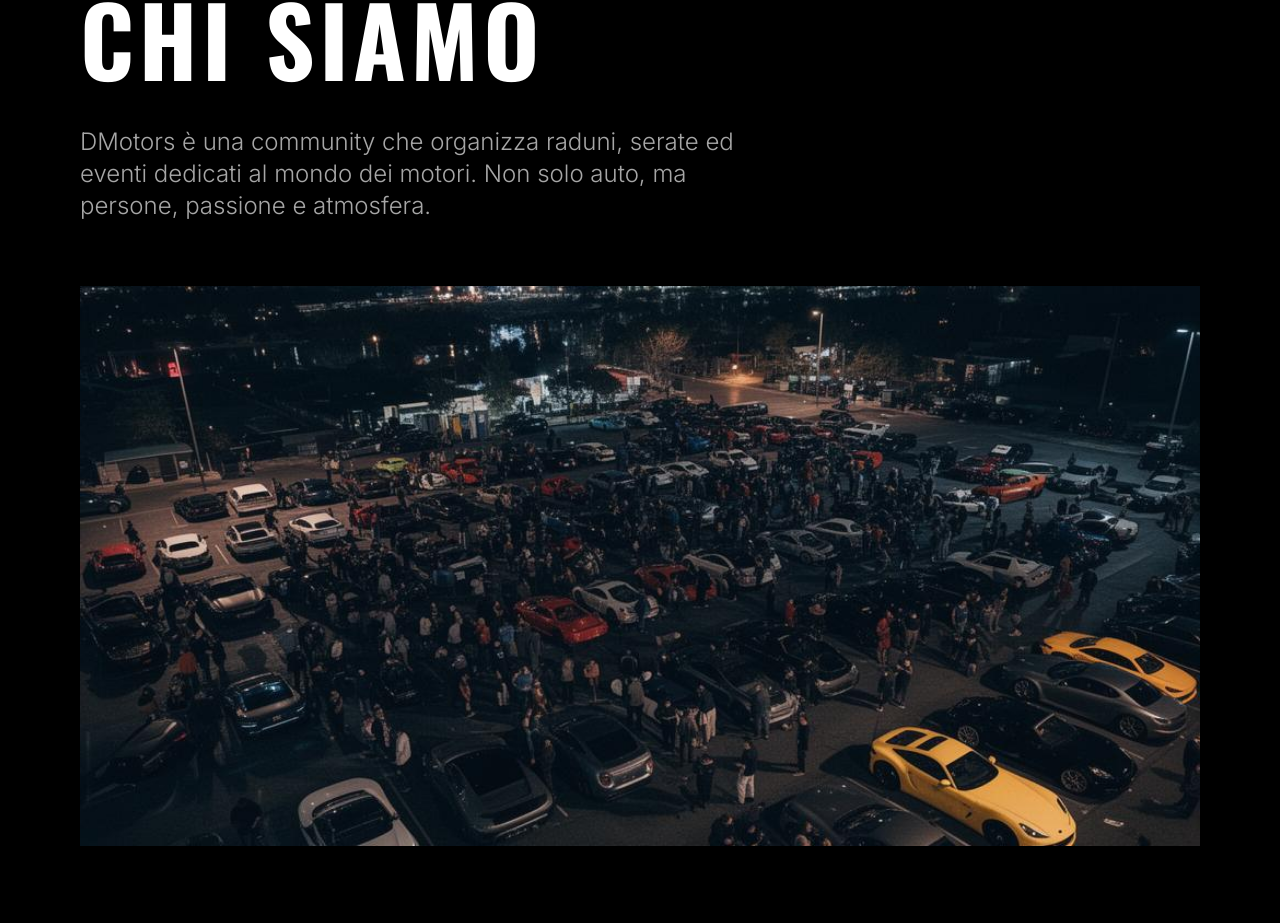
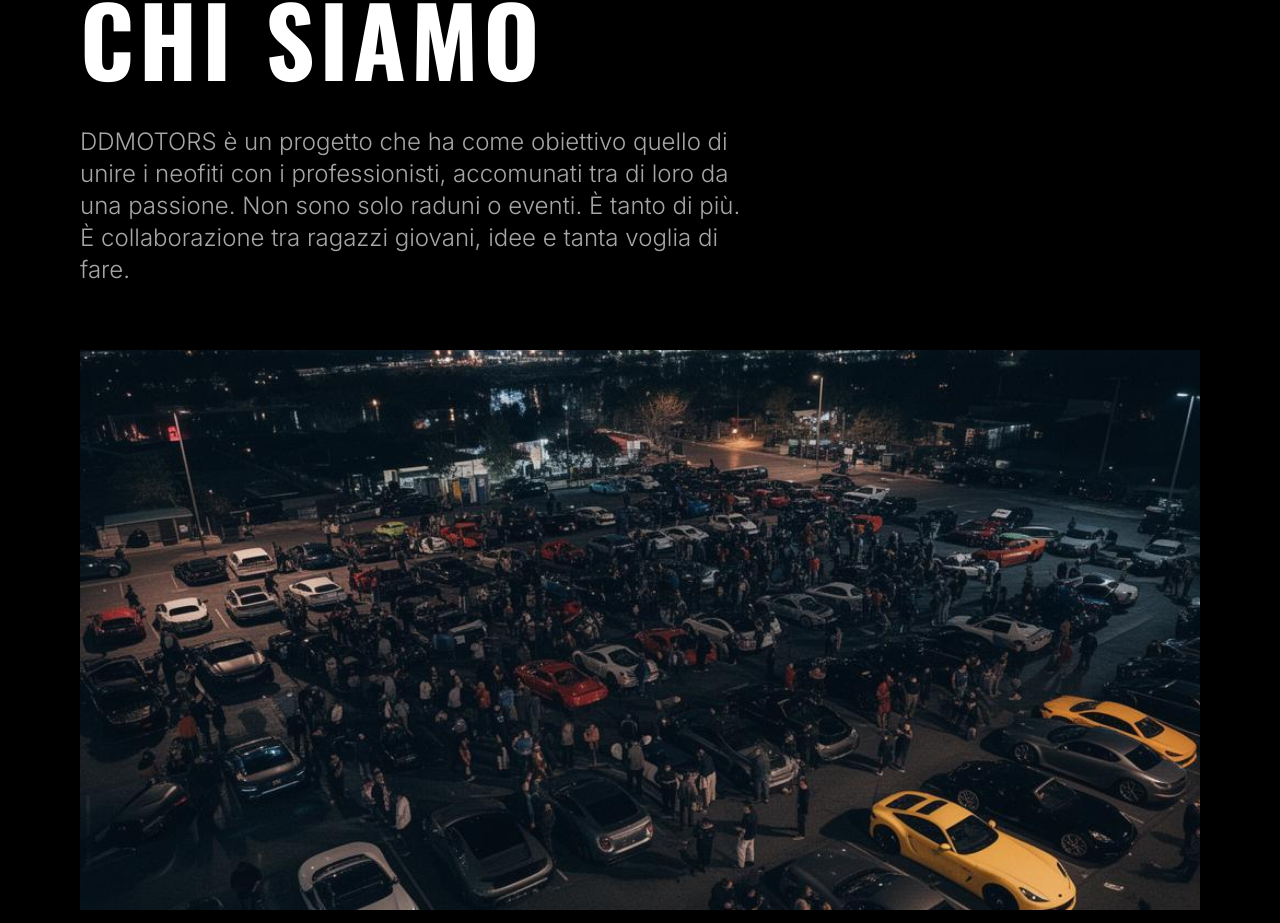
Before and after one commit to siterefresh39-a11y/remix-of-ddmotors1, a React (Vite) app: page / in a window 1280 px wide. Shown: the part 1960-2883 px from the top of the page. Built offline with nearby package versions, Linux system fonts and the light colour scheme; the HTML template or start-up script is replaced by a standard one.

Commit message:
Update home Chi Siamo text
Co-authored-by: siterefresh39-a11y <226909499+siterefresh39-a11y@users.noreply.github.com>

```diff
--- a/src/pages/Index.tsx
+++ b/src/pages/Index.tsx
@@ -144,7 +144,7 @@ const Index = () => {
             whileInView={{ opacity: 1, y: 0 }}
             viewport={{ once: true }}
             transition={{ duration: 0.6, delay: 0.2 }}
-            className="section-subtitle mb-10 md:mb-16">DMotors è una community che organizza raduni, serate ed eventi dedicati al mondo dei motori. Non solo auto, ma persone, passione e atmosfera.
+            className="section-subtitle mb-10 md:mb-16">DDMOTORS è un progetto che ha come obiettivo quello di unire i neofiti con i professionisti, accomunati tra di loro da una passione. Non sono solo raduni o eventi. È tanto di più. È collaborazione tra ragazzi giovani, idee e tanta voglia di fare.
 
 
           </motion.p>
```
